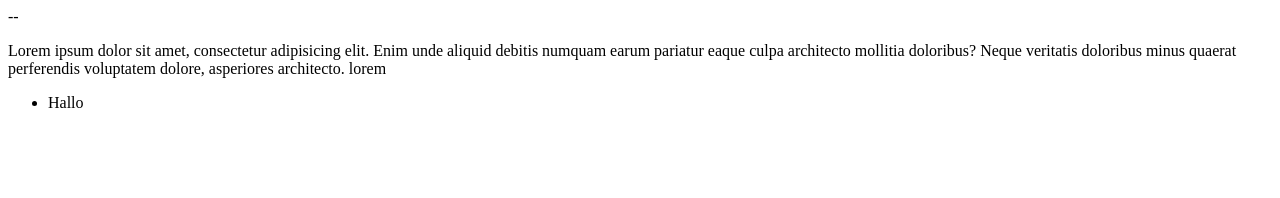
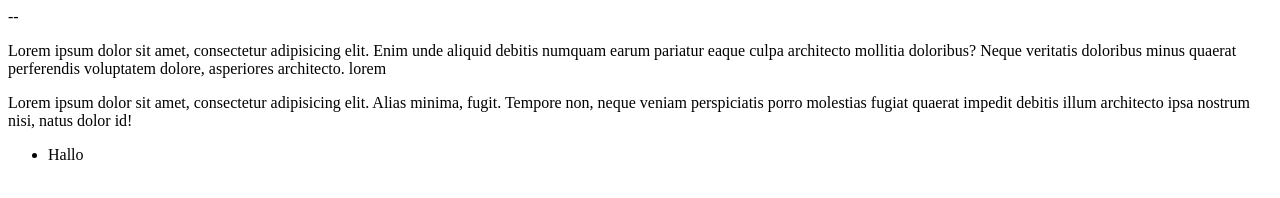
Before and after one commit to Cooky-Dough/test, a plain HTML site: page index.html in a window 1280 px wide. Drawn offline with Linux system fonts and the light colour scheme.

Commit message:
index
tweede comit

```diff
--- a/index.html
+++ b/index.html
@@ -5,7 +5,9 @@
 		<title>github test</title>
 	</head>
 	<body>
-		<p>Lorem ipsum dolor sit amet, consectetur adipisicing elit. Enim unde aliquid debitis numquam earum pariatur eaque culpa architecto mollitia doloribus? Neque veritatis doloribus minus quaerat perferendis voluptatem dolore, asperiores architecto. lorem</p> <nav>
+		<p>Lorem ipsum dolor sit amet, consectetur adipisicing elit. Enim unde aliquid debitis numquam earum pariatur eaque culpa architecto mollitia doloribus? Neque veritatis doloribus minus quaerat perferendis voluptatem dolore, asperiores architecto. lorem</p>
+		<p>Lorem ipsum dolor sit amet, consectetur adipisicing elit. Alias minima, fugit. Tempore non, neque veniam perspiciatis porro molestias fugiat quaerat impedit debitis illum architecto ipsa nostrum nisi, natus dolor id!</p>
+		 <nav>
 			<ul>
 				<li> Hallo</li>
 			</ul>
```
